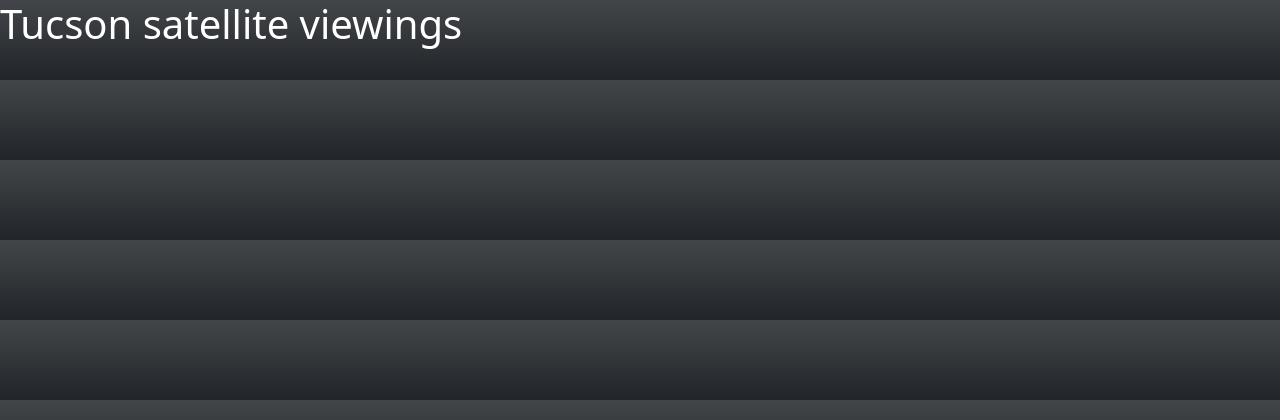
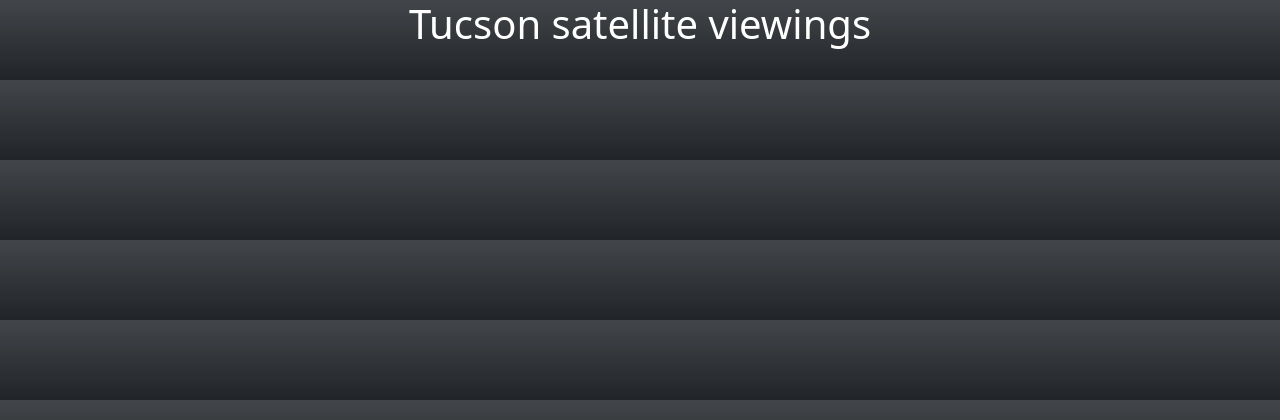
Before and after one commit to JefferySnyder/satellite_tracker, a Flask app: page / in a window 1280 px wide. Shown: the top 420 px of the page. Run offline with Flask 3, Linux system fonts and the light colour scheme; parts of the project's set-up code (start-up, migrations or seed data) failed here and were passed over.

Commit message:
Center items

```diff
--- a/templates/index.html
+++ b/templates/index.html
@@ -8,6 +8,7 @@
     <script src="https://cdn.jsdelivr.net/npm/bootstrap@5.1.1/dist/js/bootstrap.bundle.min.js"></script>
 </head>
 <body class="bg-dark bg-gradient">
+    <div class="d-flex flex-column align-items-center">
         <h1 class="text-white">Tucson satellite viewings</h1>
         <br>
 
@@ -21,5 +22,6 @@
             </div>
         </div>
         {% endfor %}
+    </div>
 </body>
 </html>
```
Lines whose indentation alone changed are shown as unchanged.
